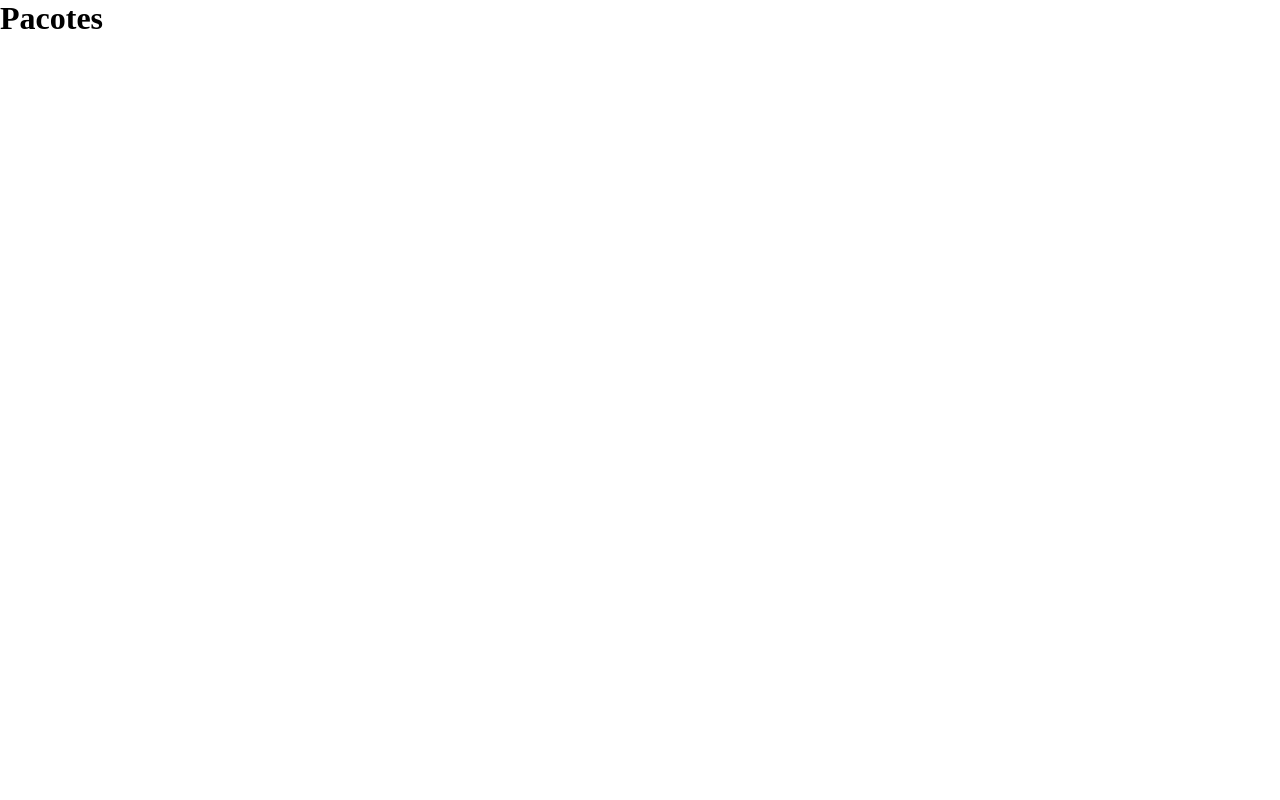
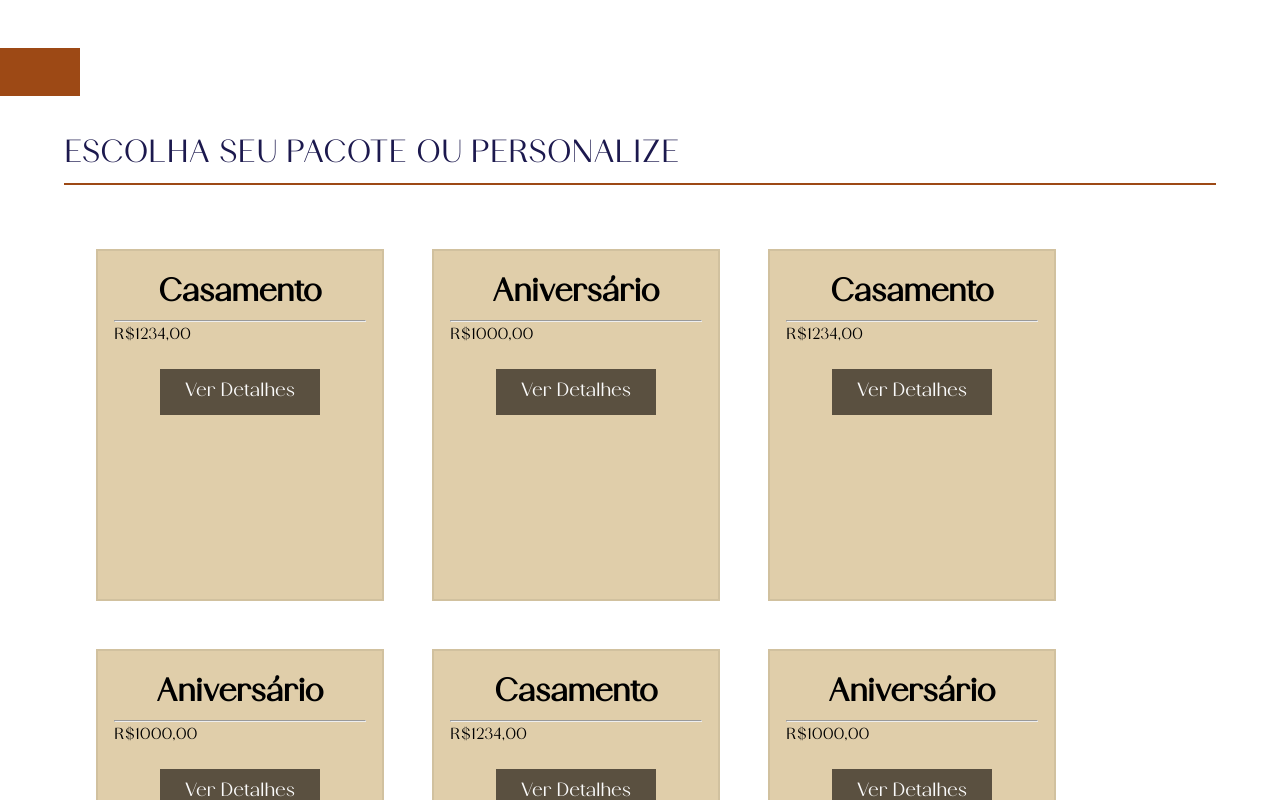
Before and after one commit to Gangue-da-Van-Branca/Frontend-Drinks, a React (Vite) app: page /pacotes in a window 1280 px wide. Shown: the top 800 px of the page. Built offline with nearby package versions, Linux system fonts and the light colour scheme.

Commit message:
criação do header e dos cards de cada pacote

```diff
--- a/package.json
+++ b/package.json
@@ -13,6 +13,7 @@
     "react": "^19.0.0",
     "react-bootstrap": "^2.10.9",
     "react-dom": "^19.0.0",
+    "react-icons": "^5.5.0",
     "react-router-dom": "^7.5.0",
     "swiper": "^11.2.6"
   },
--- a/src/Routes/Routes.jsx
+++ b/src/Routes/Routes.jsx
@@ -3,7 +3,7 @@ import Home from "../pages/Cliente/Home/Home";
 import Cadastro from "../pages/Cadastro/Cadastro";
 import Dashboard from "../pages/Cliente/Dashboard";
 import OrcamentoResumo from "../pages/Cliente/OrcamentoResumo";
-import Pacotes from "../pages/Cliente/Pacotes";
+import Pacotes from "../pages/Cliente/PacotesPage/Pacotes";
 
 export default function AppRoutes() {
   return (
--- /dev/null
+++ b/src/components/PacotesPage/CardPacotes/CardPacotes.css
@@ -0,0 +1,42 @@
+.container-card {
+  width: 18rem;
+  height: 22rem;
+  background-color: #e0ceaa;
+  padding: 1rem;
+  border: 2px solid #d1c19f;
+}
+
+h1 {
+  font-size: 2rem;
+  font-family: "SedraRegular";
+  text-align: center;
+}
+
+.container-price {
+  display: flex;
+  align-items:baseline;
+  font-family: "SedraRegular";
+  margin: 0 auto;
+}
+
+.botao-detalhes {
+    width: 10rem;
+    padding: 7px 10px;
+    background-color: #5A5040;
+    text-align: center;
+    font-family: "SedraRegular";
+    font-size: 1.2rem;
+    margin: 20px auto;
+    color: #fafafa;
+}
+
+.botao-detalhes:hover{
+    background-color: #fafafa;
+    color:#5A5040;
+    cursor: pointer;
+    border: 2px solid #5A5040;
+}
+
+hr{
+    color: #5A5040;
+}
--- /dev/null
+++ b/src/components/PacotesPage/CardPacotes/CardPacotes.jsx
@@ -0,0 +1,20 @@
+import "./CardPacotes.css";
+
+function Card(props) {
+  return (
+    <div className="container-card">
+      <h1>{props.evento}</h1>
+      <hr />
+      <div className="container-price">
+        <p>R$ </p>
+        <p>{props.preco}</p>
+      </div>
+
+      <div className="botao-detalhes">
+        Ver Detalhes
+      </div>
+    </div>
+  );
+}
+
+export default Card;
--- /dev/null
+++ b/src/components/PacotesPage/TopoPacotes/TopoPacotes.css
@@ -0,0 +1,39 @@
+#topo-pacotes {
+    padding-top: 3rem;
+  }
+
+  #logo-container {
+    display: flex;
+    align-items: center;
+    margin-bottom: 2rem;
+  }
+
+  #barra-lateral {
+    width: 5rem;
+    height: 3rem;
+    background-color: #9d4915;
+    margin-right: 0.5rem;
+  }
+
+
+
+  #linha-titulo {
+    text-align: left;
+    font-family: "SedraRegular", sans-serif;
+    font-size: 2rem;
+    color: #1c194e;
+    position: relative;
+    padding-left: 4rem;
+    padding-right: 4rem;
+  }
+
+  #linha-titulo p {
+    margin: 0;
+    margin-bottom: 2px;
+  }
+
+  #linha-horizontal {
+    width: 100%;
+    height: 2px;
+    background-color: #9d4915;
+  }
--- /dev/null
+++ b/src/components/PacotesPage/TopoPacotes/TopoPacotes.jsx
@@ -0,0 +1,19 @@
+import React from "react";
+import "./TopoPacotes.css";
+
+const TopoPacotes = () => {
+  return (
+    <header id="topo-pacotes">
+      <div id="logo-container">
+        <div id="barra-lateral" />
+
+      </div>
+      <div id="linha-titulo">
+        <p>ESCOLHA SEU PACOTE OU PERSONALIZE</p>
+        <div id="linha-horizontal" />
+      </div>
+    </header>
+  );
+};
+
+export default TopoPacotes;
--- a/src/pages/Cliente/Pacotes.jsx
+++ /dev/null
@@ -1,11 +0,0 @@
-import React from "react";
-
-function Pacotes(){
-    return (
-        <div>
-            <h1>Pacotes</h1>
-        </div>
-    )
-}
-
-export default Pacotes
--- /dev/null
+++ b/src/pages/Cliente/PacotesPage/Pacotes.css
@@ -0,0 +1,6 @@
+.container-cards {
+    display: flex;
+    gap: 3rem;
+    padding: 4rem 6rem;
+    flex-wrap: wrap;
+}
--- /dev/null
+++ b/src/pages/Cliente/PacotesPage/Pacotes.jsx
@@ -0,0 +1,24 @@
+import React from "react";
+import TopoPacotes from "../../../components/PacotesPage/TopoPacotes/TopoPacotes";
+import Card from "../../../components/PacotesPage/CardPacotes/CardPacotes";
+import "./Pacotes.css";
+
+function Pacotes() {
+  return (
+    <div>
+      <TopoPacotes />
+      <div className="container-cards">
+        <Card evento="Casamento" preco="1234,00" />
+        <Card evento="Aniversário" preco="1000,00" />
+        <Card evento="Casamento" preco="1234,00" />
+        <Card evento="Aniversário" preco="1000,00" />
+        <Card evento="Casamento" preco="1234,00" />
+        <Card evento="Aniversário" preco="1000,00" />
+        <Card evento="Casamento" preco="1234,00" />
+        <Card evento="Aniversário" preco="1000,00" />
+      </div>
+    </div>
+  );
+}
+
+export default Pacotes;
```
Also changed, not shown: src/assets/icons/casamentoIcon.png (added), 1 other file (tests, documents, lock files or other folders).
